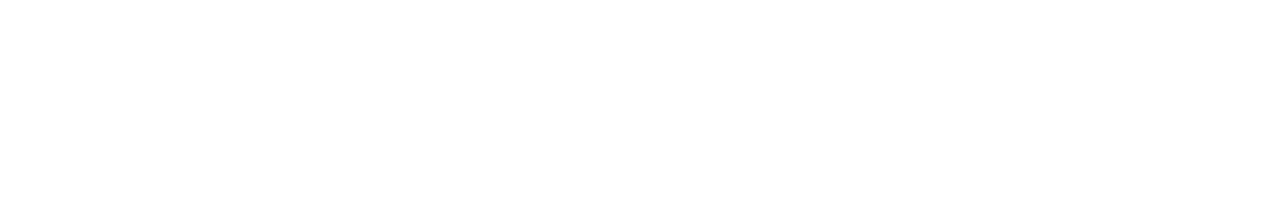
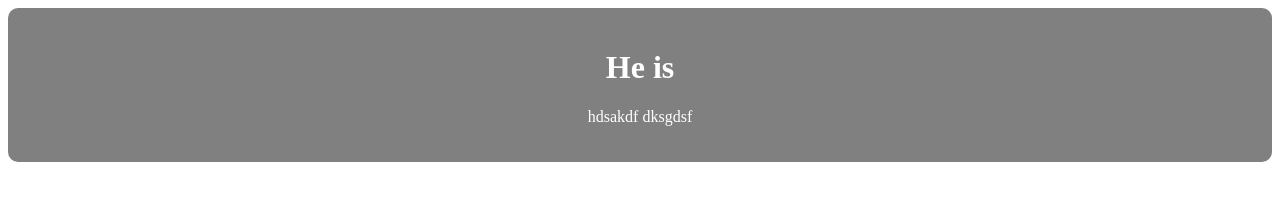
Before and after one commit to asrafulshohag/my-first-website, a plain HTML site: page index.html in a window 1280 px wide. Drawn offline with Linux system fonts and the light colour scheme.

Commit message:
added style first

```diff
--- a/index.html
+++ b/index.html
@@ -3,8 +3,12 @@
   <meta charset="UTF-8">
   <meta name="viewport" content="width=device-width, initial-scale=1.0">
   <title>Portfolio</title>
+  <link rel="stylesheet" href="styles/homepage.css">
 </head>
 <body>
-
+  <div>
+    <h1>He is</h1>
+    <p>hdsakdf dksgdsf</p>
+  </div>
 </body>
 </html>
--- /dev/null
+++ b/styles/homepage.css
@@ -0,0 +1,7 @@
+div{
+  background-color: gray;
+  color: white;
+  text-align: center;
+  border-radius: 10px;
+  padding: 20px;
+}
```
